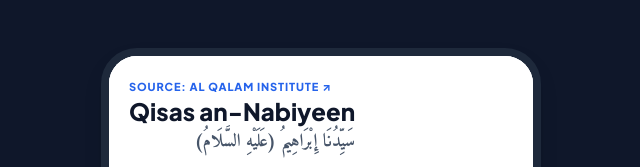
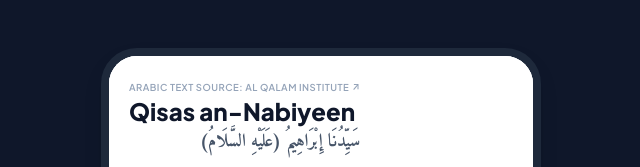
Before and after one commit to karimmdm/qisas_app, a Vue app: page / in a window 1280 px wide. Shown: the top 167 px of the page, without its empty margins (319-959 px from the left). Built offline with nearby package versions, Linux system fonts and the light colour scheme; a web font is replaced by a local one.

Commit message:
style: make Arabic text source attribution subtle and grayed out

```diff
--- a/src/components/TableOfContents.vue
+++ b/src/components/TableOfContents.vue
@@ -10,7 +10,7 @@
             rel="noopener noreferrer"
             class="badge-kicker"
           >
-            <span>Source: Al Qalam Institute</span>
+            <span>Arabic Text Source: Al Qalam Institute</span>
             <span class="kicker-arrow">&nearr;</span>
           </a>
           <h1 class="header-title">Qisas an-Nabiyeen</h1>
@@ -174,25 +174,25 @@ const overallPercent = computed(() => {
 }
 
 .badge-kicker {
-  font-size: 11px;
-  font-weight: 800;
-  letter-spacing: 0.08em;
+  font-size: 9.5px;
+  font-weight: 600;
+  letter-spacing: 0.05em;
   text-transform: uppercase;
-  color: var(--color-primary);
+  color: var(--color-text-light);
   display: inline-flex;
   align-items: center;
   gap: 3px;
   text-decoration: none;
-  transition: opacity 0.15s ease, color 0.15s ease;
+  transition: color 0.15s ease;
 }
 
 .badge-kicker:hover {
+  color: var(--color-text-muted);
   text-decoration: underline;
-  opacity: 0.85;
 }
 
 .kicker-arrow {
-  font-size: 11px;
+  font-size: 9.5px;
   line-height: 1;
 }
 
```
